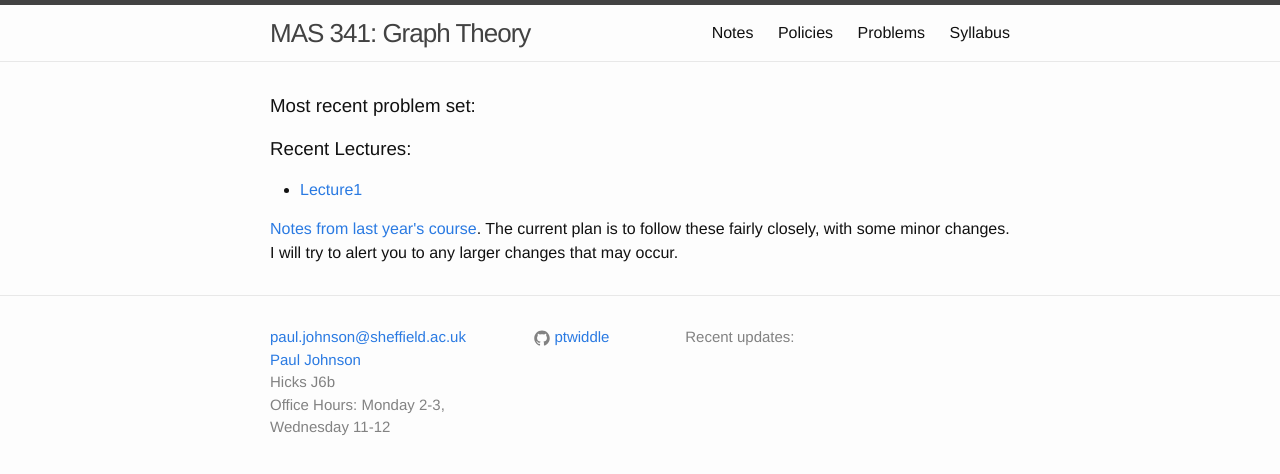
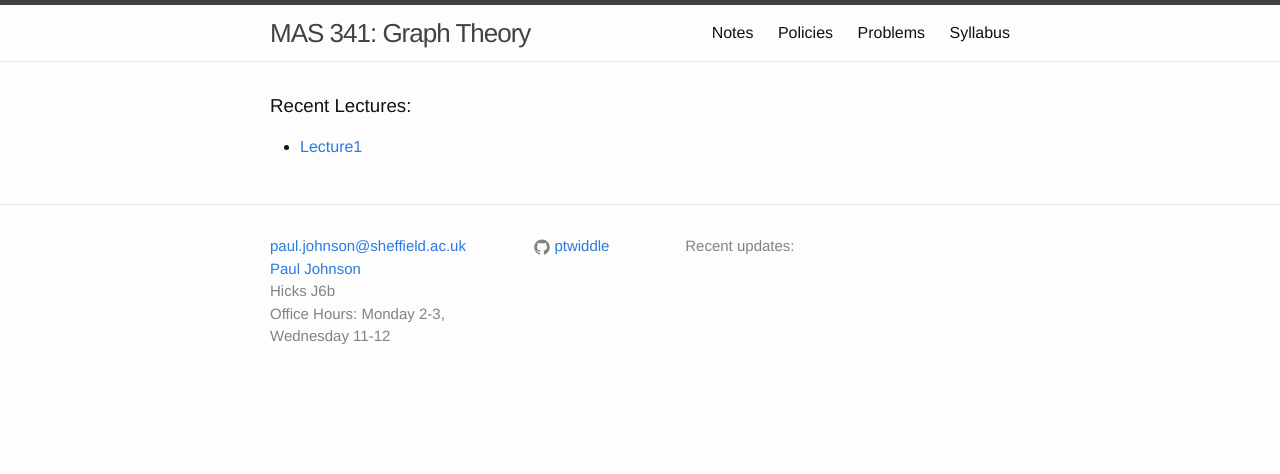
Before and after one commit to ptwiddle/MAS341-Graph-Theory, a Jekyll site: the page built from index.html, in a window 1280 px wide. Shown: the top 474 px of the page. Built offline with Jekyll 4.4.1, drawn with Linux system fonts in a browser that asks for light colours.

```diff
--- a/_config.yml
+++ b/_config.yml
@@ -2,7 +2,7 @@
 title: "MAS 341: Graph Theory"
 email: "paul.johnson@sheffield.ac.uk"
 description:
-baseurl: "/MAS341-Graph-Theory" # the subpath of your site, e.g. /blog/
+baseurl: "/MAS341-Graph-Theory/" # the subpath of your site, e.g. /blog/
 url: "http://yourdomain.com" # the base hostname & protocol for your site
 collections:
   lecturenotes:
--- a/index.html
+++ b/index.html
@@ -6,16 +6,6 @@
 
 
 
-
-<h3>Most recent problem set:</h3>
-<ul>
-{% assign problems = site.problemsets | reverse %}
-{% for set in problems limit:1 %}
-<li>
-<a href="{{ set.url | prepend:site.baseurl }}"> {{ set.title }}</a>  Due {{ set.duedate }}
-</li>
-{% endfor %}
-</ul>
 
 
 
@@ -30,6 +20,4 @@
 </ul>
 
 
-<a href="MAS439LastYear.pdf">Notes from last year's course</a>.  The current plan is to follow these fairly closely, with some minor changes.  I will try to alert you to any larger changes that may occur.
-
 </div>
```
